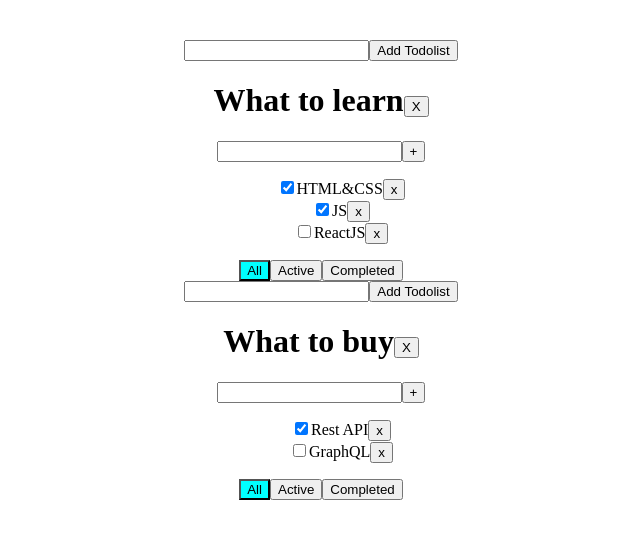
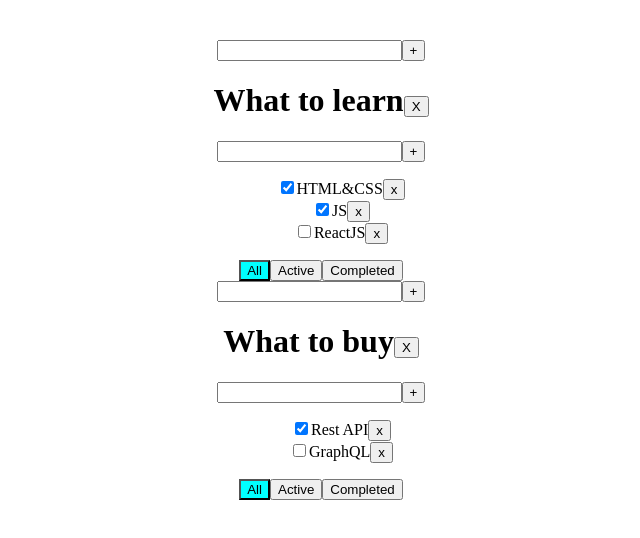
Before and after one commit to PizzerSpring/todolist, a React (Vite) app: page / in a window 1280 px wide. Shown: the top 538 px of the page, without its empty margins (319-959 px from the left). Built offline with nearby package versions, Linux system fonts and the light colour scheme.

Commit message:
fix addtodo and addtask functions

```diff
--- a/src/AddItemForm.tsx
+++ b/src/AddItemForm.tsx
@@ -3,16 +3,14 @@ import { Button } from "./components/Button.tsx";
 import { TodolistType } from './App.tsx';
 
 type AddItemFormType = {
-    id: string
-     addTask: (todolistId: string, title: string) => void
-
+    addItem: (title: string) => void
 }
 
-export const AddItemForm = ({id, addTask}: AddItemFormType) => {
+export const AddItemForm = ({ addItem }: AddItemFormType) => {
     const [value, setValue] = useState<string>('');
     const [error, setError] = useState<string | null>(null);
 
-     const isCheckedCharacters = value.length > 20;
+    const isCheckedCharacters = value.length > 20;
 
     const addTaskKeyDownHandler = (e: KeyboardEvent<HTMLInputElement>) => {
         if (e.key === 'Enter' && !isCheckedCharacters) {
@@ -27,7 +25,7 @@ export const AddItemForm = ({id, addTask}: AddItemFormType) => {
     const addTaskHanler = () => {
         const trimmedTask = value.trim();
         if (trimmedTask) {
-            addTask(id, trimmedTask);
+            addItem(trimmedTask);
         } else {
             setError('Title is required');
         }
@@ -41,7 +39,7 @@ export const AddItemForm = ({id, addTask}: AddItemFormType) => {
 
             <Button disabled={isCheckedCharacters} title={'+'} onClick={addTaskHanler} />
             {error && <div className={'error-message'}>{error}</div>}
-             {isCheckedCharacters && <div className={'error-message'}>Maximum number of characters 20</div>}
+            {isCheckedCharacters && <div className={'error-message'}>Maximum number of characters 20</div>}
         </>
     )
 
--- a/src/TodolistItem.tsx
+++ b/src/TodolistItem.tsx
@@ -18,23 +18,21 @@ type TodolistItemType = {
 }
 
 export const TodolistItem = ({ title, tasks, removeTask, filterTasks, addTask, changeTaskStatus, todolist, removeTodolist, addTodolist, changeTaskTitle }: TodolistItemType) => {
-   // const [value, setValue] = useState<string>('');
+
+    const addTaskHandler = (title: string) => {
+        addTask(todolist.id, title);
+    }
 
     return (
         <div>
-            <div>
-                <input type="text" />
-                <button onClick={() => {
-                   // addTodolist(value);
-                }}>Add Todolist</button>
-            </div>
+            <AddItemForm addItem={addTodolist} />
             <h1>
                 {title}
                 <button onClick={() => {
                     removeTodolist(todolist.id);
                 }}>X</button>
             </h1>
-            <AddItemForm id={todolist.id} addTask={addTask}/>
+            <AddItemForm addItem={addTaskHandler} />
             {tasks?.length === 0 ? (
                 <p>No tasks</p>
             ) : (
@@ -47,7 +45,7 @@ export const TodolistItem = ({ title, tasks, removeTask, filterTasks, addTask, c
                         const changeTaskStatusHandler = (e: ChangeEvent<HTMLInputElement>) => changeTaskStatus(todolist.id, t.id, e.currentTarget.checked);
                         return <li key={t.id}>
                             <input type="checkbox" checked={t.isDone} onChange={changeTaskStatusHandler} />
-                            <EditableSpan title={t.title} onChange={onChangeTitleHandler}/>
+                            <EditableSpan title={t.title} onChange={onChangeTitleHandler} />
                             <Button title={'x'} onClick={removeTaskHandler} />
                         </li>
                     })}
```
